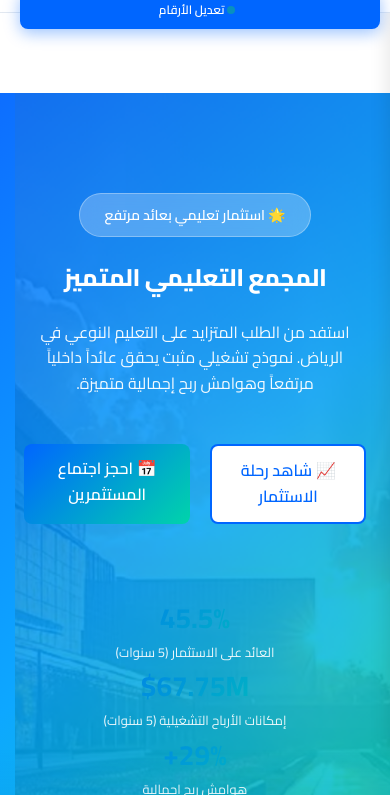
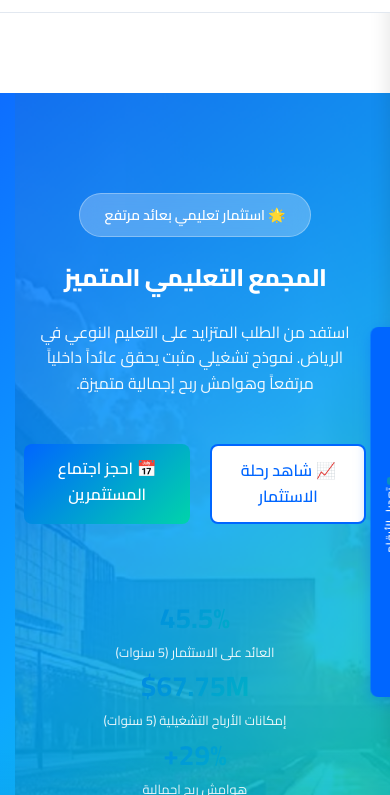
Before and after one commit to CALX-KSA-SA/real-estate2, a plain HTML site: page index.html in a window 390 px wide. Shown: the part 95-890 px from the top of the page. Drawn offline with Linux system fonts and the light colour scheme; files whose address does not match are found by name.

Commit message:
Fix: Move toggle button to vertical side tab to avoid covering content

```diff
--- a/index.html
+++ b/index.html
@@ -43,26 +43,28 @@
 
         .panel-toggle {
             position: fixed;
-            top: 100px;
-            right: 20px;
+            top: 50%;
+            right: 0;
+            transform: translateY(-50%) rotate(-90deg);
+            transform-origin: right center;
             background: var(--primary-color);
             color: white;
             border: none;
-            padding: 12px 20px;
-            border-radius: 8px;
+            padding: 12px 24px;
+            border-radius: 8px 8px 0 0;
             cursor: pointer;
             z-index: 1000;
             font-weight: 600;
-            box-shadow: 0 4px 12px rgba(0,102,255,0.3);
+            box-shadow: -4px 0 12px rgba(0,102,255,0.3);
             transition: all 0.3s ease;
-            font-size: 15px;
+            font-size: 14px;
             white-space: nowrap;
         }
 
         .panel-toggle:hover {
             background: var(--primary-dark);
-            transform: translateY(-2px);
-            box-shadow: 0 6px 16px rgba(0,102,255,0.4);
+            transform: translateY(-50%) rotate(-90deg) translateX(-4px);
+            box-shadow: -6px 0 16px rgba(0,102,255,0.4);
         }
 
         .input-section {
@@ -201,13 +203,16 @@
 
             .panel-toggle {
                 font-size: 13px;
-                padding: 10px 15px;
-                top: 90px;
-                right: 15px;
+                padding: 10px 20px;
+                top: 50%;
+                right: 0;
+                transform: translateY(-50%) rotate(-90deg);
+                transform-origin: right center;
                 position: fixed;
                 z-index: 1001;
                 white-space: nowrap;
-                box-shadow: 0 4px 16px rgba(0,102,255,0.4);
+                box-shadow: -4px 0 16px rgba(0,102,255,0.4);
+                border-radius: 8px 8px 0 0;
             }
 
             .input-section {
@@ -338,9 +343,12 @@
 
             .panel-toggle {
                 font-size: 12px !important;
-                padding: 8px 12px !important;
-                top: 85px !important;
-                right: 10px !important;
+                padding: 8px 18px !important;
+                top: 50% !important;
+                right: 0 !important;
+                transform: translateY(-50%) rotate(-90deg) !important;
+                transform-origin: right center !important;
+                border-radius: 8px 8px 0 0 !important;
             }
 
             .hero-stats {
```
